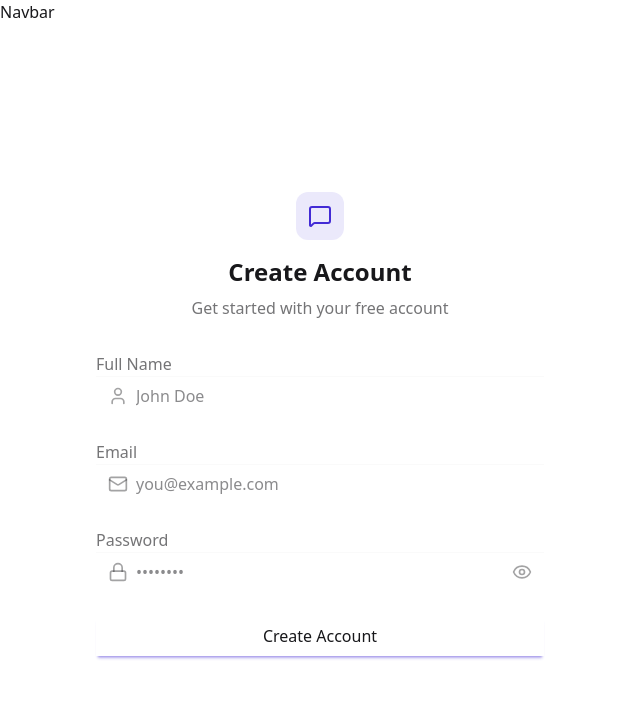
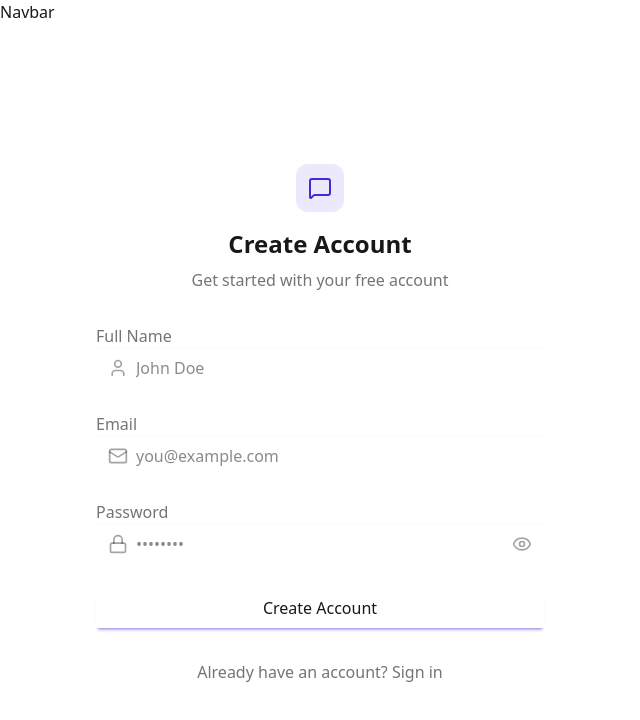
Before and after one commit to anasxyz/chat-app, a React (Vite) app in the folder frontend/: page /signup in a window 1280 px wide. Shown: the top 720 px of the page, without its empty margins (0-640 px from the left). Built offline with nearby package versions, Linux system fonts and the light colour scheme; no server answers.

Commit message:
Added login link in signup page

```diff
--- a/frontend/src/pages/SignUpPage.jsx
+++ b/frontend/src/pages/SignUpPage.jsx
@@ -1,6 +1,7 @@
 import React, { useState } from 'react';
 import { useAuthStore } from '../store/useAuthStore';
 import { Eye, EyeOff, Loader2, Lock, Mail, MessageSquare, User } from 'lucide-react';
+import { Link } from 'react-router-dom';
 
 const SignUpPage = () => {
   const [showPassword, setShowPassword] = useState(false);
@@ -113,6 +114,15 @@
             )}
           </button>
         </form>
+
+        <div className="text-center">
+          <p className="text-base-content/60">
+            Already have an account?{" "}
+            <Link to="/login" className="link link-primary">
+              Sign in
+            </Link>
+          </p>
+        </div>
       </div>
     </div>
   </div>;
```
